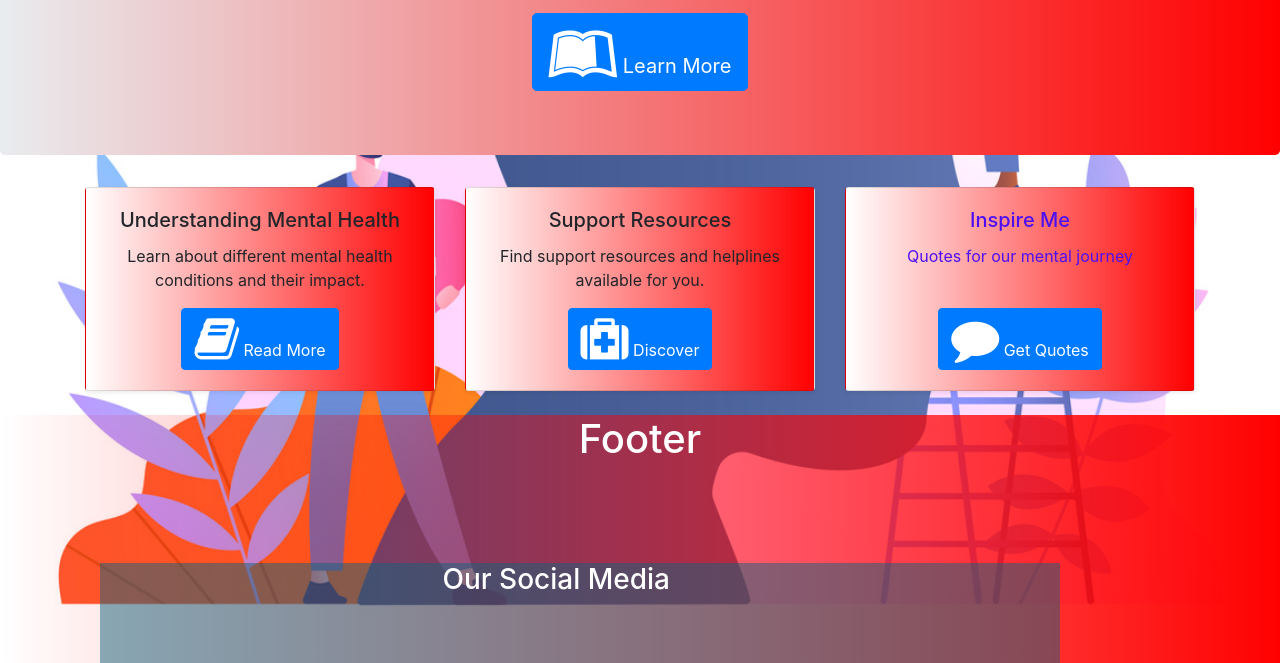
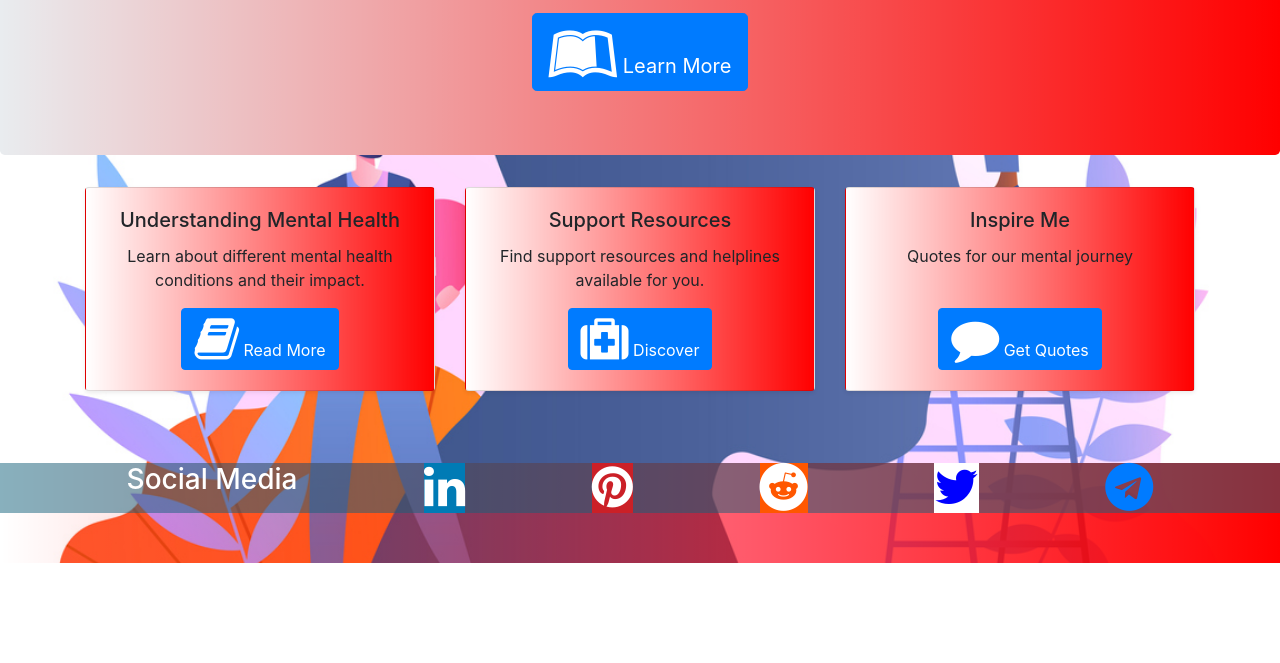
Before and after one commit to ArunVG1963/Mental-Health-Awareness---Project-1, a plain HTML site: page index.html in a window 1280 px wide. Shown: the part 364-1027 px from the top of the page. After the commit the page ends 927 px from the top, so only its background shows below. Drawn offline with nearby package versions, Linux system fonts and the light colour scheme; a web font is replaced by a local one.

Commit message:
added icons for footer and music for quotes

```diff
--- a/assets/css/styles.css
+++ b/assets/css/styles.css
@@ -15,22 +15,7 @@ body {
     background-image: linear-gradient(to right, rgba(255, 0, 0, 0), rgba(255, 0, 0, 1));
 }
 
-.footer-container {
-    background-color: rgba(19, 98, 124,0.5);
-    width: 75%;
-    height: 100px;
-    margin:100px;
-}
 
-.footer-class {
-    position: relative;
-    left: 0;
-    bottom: 0;
-    width: 100%;
-    background-image: linear-gradient(to right, rgba(255, 0, 0, 0), rgba(255, 0, 0, 1));
-    color: white;
-    text-align: center;
-}
 
 .header-container {}
 
@@ -51,7 +36,61 @@ body {
     font-style: normal;
     font-size: xx-large;
     color:rgb(76, 15, 243);
+    padding-bottom: 3px;
+    line-height: 0.95;
 }
 .quotes-card {
     color:rgb(76, 15, 243);
 }
+/* -------------- Footers  */
+.footer-container {
+    display:flex;
+    justify-content: space-around;
+    background-color: rgba(19, 98, 124,0.5);
+    width: 100%;
+    height: 50px;
+    margin:0;
+    position: absolute;
+
+}
+
+.footer-class {
+    position: relative;
+    left: 0;
+    bottom: 0;
+    width: 100%;
+    background-image: linear-gradient(to right, rgba(255, 0, 0, 0), rgba(255, 0, 0, 1));
+    color: white;
+    text-align: center;
+    font-size:medium;
+    height:100px;
+}
+/* --------------------------------- icons    */
+.icons-container {
+    display:flex;
+    justify-content: space-evenly;
+
+}
+.fa:hover {
+    opacity: 0.9;
+}
+
+.fa-linkedin {
+    background: #007bb5;
+    color: white;
+}
+
+.fa-pinterest {
+    background: #cb2027;
+    color: white;
+}
+
+.fa-reddit {
+    background: #ff5700;
+    color: white;
+}
+
+.fa-twitter {
+    background: white;
+    color: blue;
+}
--- a/index.html
+++ b/index.html
@@ -28,7 +28,8 @@
         <div class="collapse navbar-collapse" id="navbarNav">
           <ul class="navbar-nav ml-auto">
             <li class="nav-item active">
-            <a class="nav-link" href="index.html">Home <span class="sr-only">(current)</span></a>
+              <a class="nav-link" href="index.html"><i class="fa-solid fa-house"></i> Home <span
+                  class="sr-only">(current)</span></a>
             </li>
             <li class="nav-item">
               <a class="nav-link" href="#">About</a>
@@ -52,7 +53,8 @@
         <img id="logo" src="">
         <h1 class="display-4">Mental Health Matters</h1>
         <p class="lead">Raising awareness and providing resources for mental well-being</p>
-    <a class="btn btn-primary btn-lg" href="#" role="button"> <i class="fa fa-leanpub fa-3x" aria-hidden="true"></i> Learn More</a>
+        <a class="btn btn-primary btn-lg" href="#" role="button"> <i class="fa fa-leanpub fa-3x" aria-hidden="true"></i>
+          Learn More</a>
       </div>
 
       <div class="container text-center">
@@ -72,33 +74,36 @@
               <div class="card-body">
                 <h5 class="card-title">Support Resources</h5>
                 <p class="card-text">Find support resources and helplines available for you.</p>
-            <a href="https://www.nhs.uk/mental-health/" target="_blank" class="btn btn-primary"><i class="fa fa-medkit fa-3x" aria-hidden="true"></i> Discover</a>
+                <a href="https://www.nhs.uk/mental-health/" target="_blank" class="btn btn-primary"><i
+                    class="fa fa-medkit fa-3x" aria-hidden="true"></i> Discover</a>
               </div>
             </div>
           </div>
           <div class="col-md-4">
-        <div class="card mb-4 shadow-sm consistent-background quotes-card">
+            <div class="card mb-4 shadow-sm consistent-background">
               <div class="card-body">
                 <h5 class="card-title">Inspire Me</h5>
                 <p class="card-text">Quotes for our mental journey</p><br>
-            <a href="getinvolved.html" class="btn btn-primary"> <i class="fa fa-comment fa-3x" aria-hidden="true"></i> Get Quotes</a>
+                <a href="getinvolved.html" class="btn btn-primary"> <i class="fa fa-comment fa-3x"
+                    aria-hidden="true"></i> Get Quotes</a>
               </div>
             </div>
           </div>
         </div>
       </div>
     </div>
+    <div> <br><br></div>
   </main>
 
   <footer class="footer-class">
-  <h1>Footer</h1>
-  <div class="footer-container">
- <h3>Our Social Media
-  <ul style="display: inline-block;">
-
-  </ul>
+        <div class="footer-container icons-container">
+          <h3>Social Media</h3>
+        <a href="#" class="fa fa-linkedin fa-3x"></a>
+        <a href="#" class="fa fa-pinterest fa-3x"></a>
+        <a href="#" class="fa fa-reddit fa-3x"></a>
+        <a href="#" class="fa fa-twitter fa-3x"></a>
+        <a href="#" class="fa fa-telegram fa-3x"></a>
     </div>
- </h1>
    </footer>
   <script src="https://code.jquery.com/jquery-3.3.1.slim.min.js"></script>
   <script src="https://cdnjs.cloudflare.com/ajax/libs/popper.js/1.14.7/umd/popper.min.js"></script>
```
Also changed, not shown: getinvolved.html (+29 -4 lines), 2 other files. Lines whose indentation alone changed are shown as unchanged.
